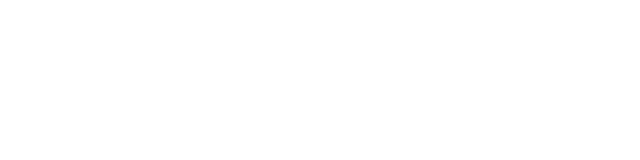
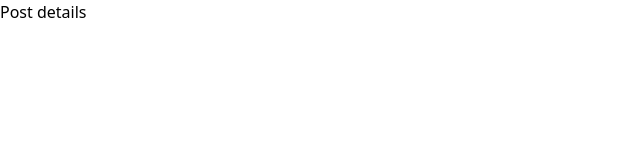
Before and after one commit to uvindu827/AgroVista, a React (Create React App) app in the folder frontend/: page /postDetails in a window 1280 px wide. Before the commit this address had no page. Shown: the top 160 px of the page, without its empty margins (0-640 px from the left). Built offline with nearby package versions, Linux system fonts and the light colour scheme.

Commit message:
Comiting changes to the newsfeed management feature

```diff
--- a/frontend/src/App.js
+++ b/frontend/src/App.js
@@ -8,6 +8,7 @@ import NFManagement from "./components/NewsFeedManagement/NFManagement";
 import AddPost from "./components/NewsFeedManagement/AddPost";
 import UpdateNFPost from "./components/NewsFeedManagement/UpdateNFPost";
 import NewsFeed from "./components/Newsfeed/UserNewsfeed";
+import PostDetails from "./components/Newsfeed/PostDetails";
 import { Route, Routes } from "react-router";
 import RegisterPage from "./components/Register/register";
 
@@ -23,6 +24,7 @@ function App() {
           <Route path="/nf-management" element={<NFManagement/>} />
           <Route path="/add-post" element={<AddPost />} />
           <Route path="update_post/:id" element={<UpdateNFPost />} />
+          <Route path="/postDetails" element={<PostDetails />} />
           <Route path="/newsfeed" element={<NewsFeed/>} />
           <Route path="/users/" element={<RegisterPage />} />
         </Routes>
--- a/frontend/src/components/Newsfeed/Post.js
+++ b/frontend/src/components/Newsfeed/Post.js
@@ -1,10 +1,13 @@
 import React from "react";
+import { useNavigate } from "react-router-dom";
 
 function Post({ post }) {
+  const navigate = useNavigate();
 
   const handleCardClick = () => {
     console.log("Post clicked:", post.id);
-  }
+    navigate(`/postDetails`);
+    }
   return (
     <div
     onClick={handleCardClick}
--- /dev/null
+++ b/frontend/src/components/Newsfeed/PostDetails.js
@@ -0,0 +1,11 @@
+import React from 'react'
+
+function PostDetails() {
+  return (
+    <div>
+      <h1>Post details</h1>
+    </div>
+  )
+}
+
+export default PostDetails
```
